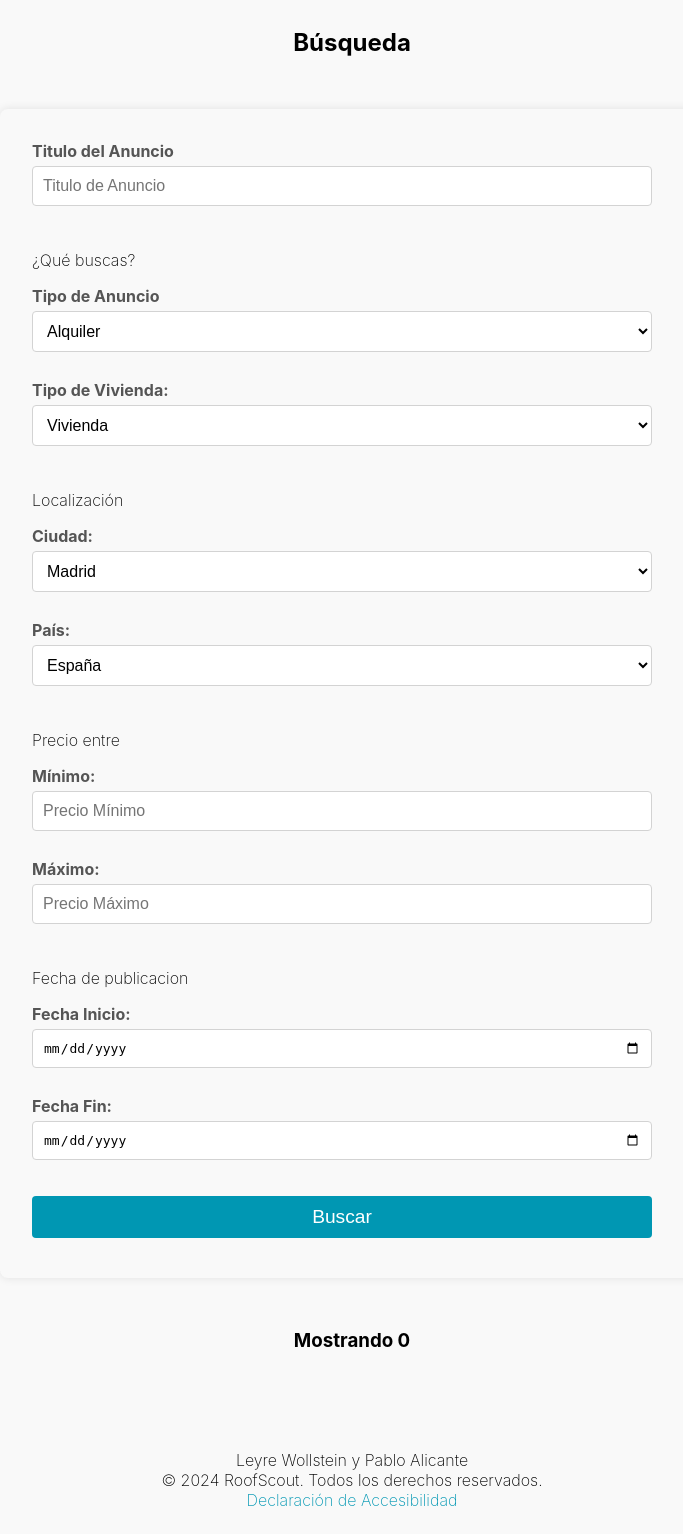
After one commit to pablo4licante/roofscout, a PHP site: template src/views/busqueda.php in a window 1280 px wide. The commit adds this page. Shown: the whole page, without its empty margins (288-971 px from the left). Run offline with PHP 8.4, Linux system fonts and the light colour scheme; the template is opened without the code that fills it, so the values that code supplies are empty.

Commit message:
Busqueda

```diff
--- a/index.php
+++ b/index.php
@@ -30,8 +30,8 @@
             $pais = $queryParams['pais'] ?? 'Todos los países';
             $ciudad = $queryParams['ciudad'] ?? 'Todas las ciudades';
 
-            echo "Resultados de búsqueda para: ";
-            echo "País: $pais, Ciudad: $ciudad";
+            $controller = new AnuncioController();
+            $controller->busqueda();
         }
     ];
 
--- a/src/controllers/anuncioController.php
+++ b/src/controllers/anuncioController.php
@@ -7,4 +7,9 @@ class AnuncioController {
         $anuncios = Anuncio::getUltimos();
         include_once './src/views/inicio.php';
     }
+
+    public function busqueda() {
+        $anuncios = Anuncio::getResultados();
+        include_once './src/views/busqueda.php';
+    }
 }
--- /dev/null
+++ b/src/views/busqueda.php
@@ -0,0 +1,75 @@
+<h2>B&uacute;squeda</h2>
+<?php
+// Opciones para los selectores tambien se pueden cargar desde una base de datos
+$tipos_anuncio = ["Alquiler", "Venta"];
+$tipos_vivienda = ["Vivienda", "Obra Nueva", "Oficina", "Local", "Garaje"];
+$ciudades = ["Madrid", "Barcelona", "Valencia", "Sevilla", "Zaragoza", "Málaga", "Murcia", "Palma", "Bilbao", "Alicante"];
+$paises = ["España", "Francia", "Alemania", "Italia", "Portugal", "Reino Unido", "Estados Unidos", "Canadá", "México", "Argentina"];
+?>
+
+<form action="#resultado-busqueda" method="get">
+    <label for="query">Titulo del Anuncio</label>
+    <input type="text" name="query" placeholder="Titulo de Anuncio"><br><br>
+
+    <p>¿Qué buscas?</p>
+    <div>
+        <label for="tipo">Tipo de Anuncio</label>
+        <select name="tipo" id="tipo">
+            <?php foreach ($tipos_anuncio as $value => $label): ?>
+                <option value="<?php echo $value; ?>"><?php echo $label; ?></option>
+            <?php endforeach; ?>
+        </select><br><br>
+
+        <label for="tipo_vivienda">Tipo de Vivienda:</label>
+        <select name="tipo_vivienda" id="tipo_vivienda">
+            <?php foreach ($tipos_vivienda as $value => $label): ?>
+                <option value="<?php echo $value; ?>"><?php echo $label; ?></option>
+            <?php endforeach; ?>
+        </select><br><br>
+    </div>
+
+    <div>
+        <p>Localización</p>
+        <label for="ciudad">Ciudad:</label>
+        <select name="ciudad" id="ciudad">
+            <?php foreach ($ciudades as $value => $label): ?>
+                <option value="<?php echo $value; ?>"><?php echo $label; ?></option>
+            <?php endforeach; ?>
+        </select><br><br>
+
+        <label for="pais">País:</label>
+        <select name="pais" id="pais">
+            <?php foreach ($paises as $value => $label): ?>
+                <option value="<?php echo $value; ?>"><?php echo $label; ?></option>
+            <?php endforeach; ?>
+        </select><br><br>
+    </div>
+
+    <div>
+        <p>Precio entre</p>
+        <label for="precio_min">Mínimo:</label>
+        <input type="number" name="precio_min" id="precio_min" placeholder="Precio Mínimo"><br><br>
+
+        <label for="precio_max">Máximo:</label>
+        <input type="number" name="precio_max" id="precio_max" placeholder="Precio Máximo"><br><br>
+    </div>
+
+    <div>
+        <p>Fecha de publicacion</p>
+        <label for="fecha_inicio">Fecha Inicio:</label>
+        <input type="date" name="fecha_inicio" id="fecha_inicio"><br><br>
+
+        <label for="fecha_fin">Fecha Fin:</label>
+        <input type="date" name="fecha_fin" id="fecha_fin"><br><br>
+    </div>
+
+    <button type="submit">Buscar</button>
+</form>
+
+
+<div id="resultados-busqueda">
+    <h3>Mostrando <?php echo sizeof($anuncios); ?></h3>
+    <?php foreach ($anuncios as $anuncio): ?>
+        <?php include('./src/views/templates/card.inc.php'); ?>
+    <?php endforeach; ?>
+</div>
```
Also changed, not shown: src/models/anuncio.php (+14 -0 lines).
